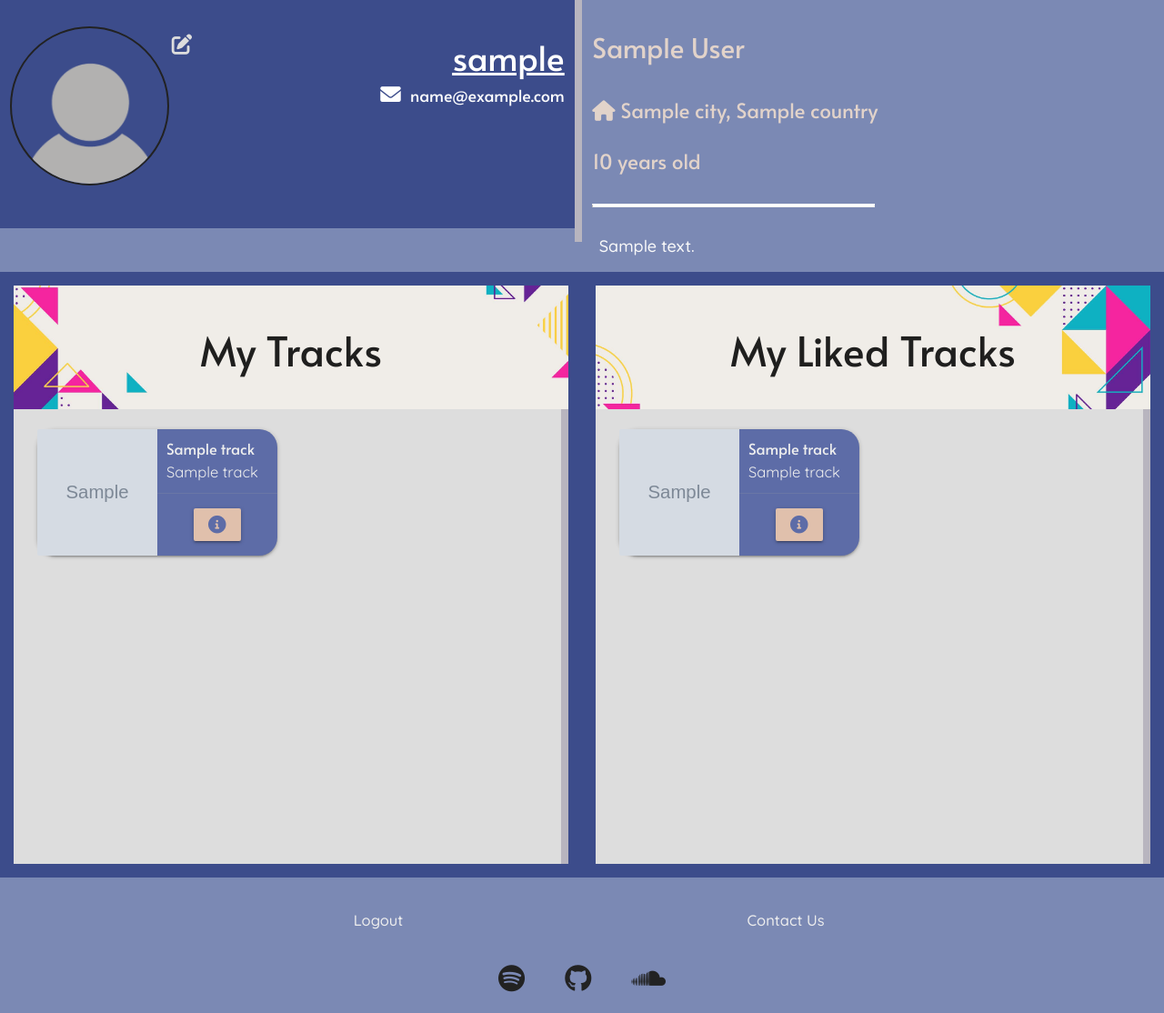
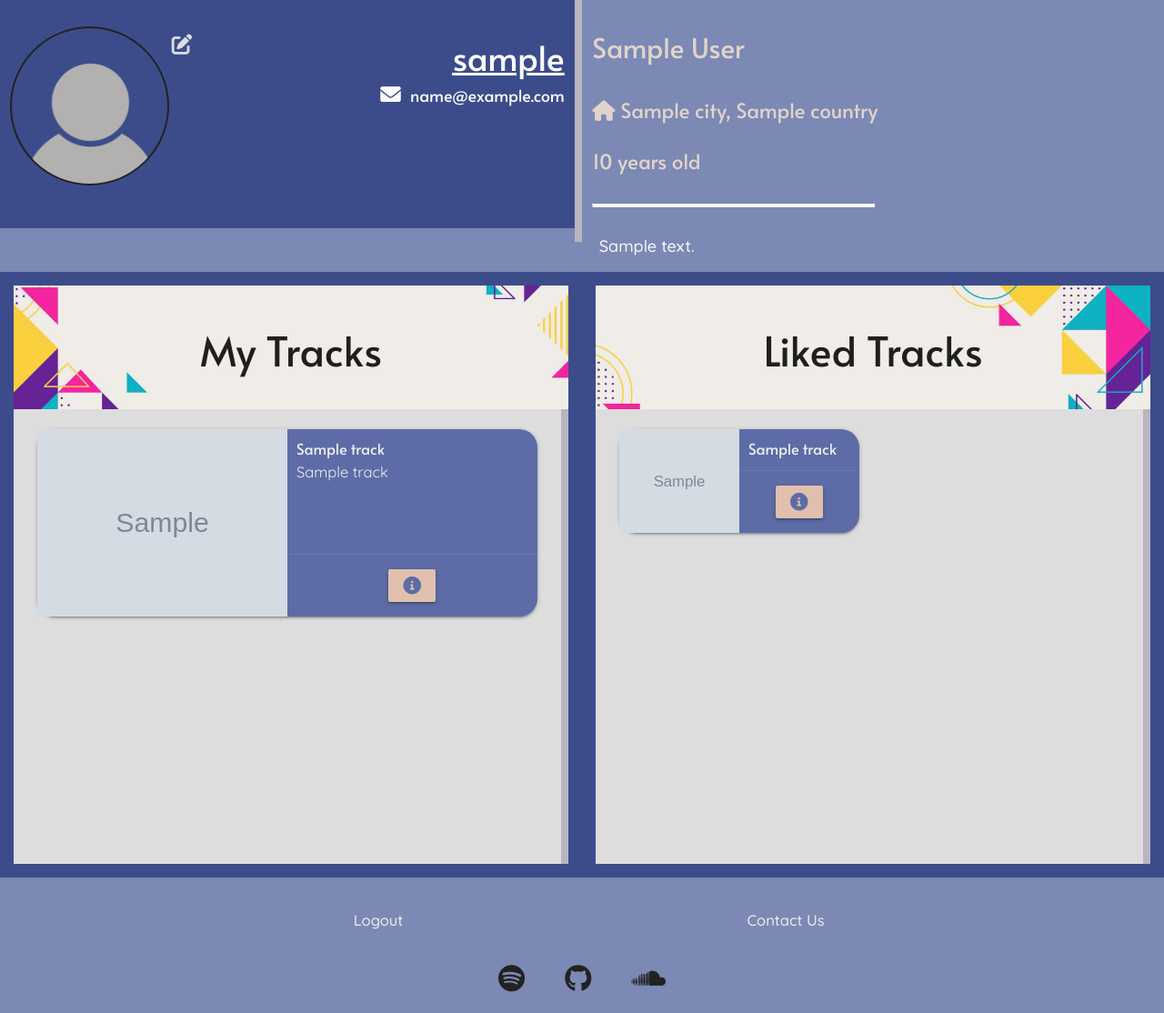
Before and after one commit to OliverCadman/cross_tracks_ci_ms3, a Flask app: template application/templates/user-profile.html in a window 1280 px wide. Shown: the part 66-1180 px from the top of the page at 91% size. Run offline with Flask 2, Linux system fonts and the light colour scheme; the visitor is signed in with stand-in values (Sample User, id 1); the template is opened without the code that fills it: most values are stand-ins (such as "Sample title", 1, 10 or a date in 2020); grey boxes marked "Sample" are stand-in pictures; some libraries are stand-ins or nearby versions.

Commit message:
Wrapped edit-profile-image form in conditional to check for session['user']

```diff
--- a/application/templates/user-profile.html
+++ b/application/templates/user-profile.html
@@ -22,6 +22,7 @@
                                 <img src="{{url_for('static', filename='images/default-user-image.png')}}"
                                     alt="Default Profile Image" class="profile-image">
                                 {% endif %}
+                                {% if session.user %}
                                 <form action="{{url_for('users.edit_profile_img', username=session['user'])}}"
                                  method="POST" id="edit-profile-img-form" enctype="multipart/form-data">
                                 <div class="profile-pic-edit-wrapper image-upload">
@@ -30,6 +31,7 @@
 
                                     </div>
                                 </form>
+                                {% endif %}
                             </div>
                         </div>
                         <div class="col s6 username-container">
@@ -92,7 +94,7 @@
                     <div class="row no-margin">
                         {% if users_tracks %}
                         {% for track in users_tracks %}
-                        <div class="col s12 m6 hide-on-small-only">
+                        <div class="col m12 hide-on-small-only">
                             <div class="card horizontal profile">
                                 <div class="card-image profile">
                                     {% if not track.image_url == '' %}
@@ -113,8 +115,8 @@
                                             <i class="fas fa-info-circle"></i>
                                         </a>
                                         {% if username["username"] == session.user %}
-                                        <a href="{{url_for('tracks.remove_liked_track', track_id=track._id, username=session.user)}}"
-                                            class="btn remove-like"><i class="fas fa-trash-alt"></i></a>
+                                        <a href="#delete_track_modal_{{track._id}}"
+                                            class="btn modal-trigger"><i class="fas fa-trash-alt"></i></a>
                                         {% endif %}
                                     </div>
                                 </div>
@@ -279,7 +281,7 @@
             </div>
             <div class="col s12 l6 liked-tracks-container">
                 <div class="col s12 liked-tracks-header-wrapper">
-                    <h5 class="liked-tracks-header">My Liked Tracks</h5>
+                    <h5 class="liked-tracks-header">Liked Tracks</h5>
                 </div>
                 <div class="track-container">
                     <div class="row no-margin">
@@ -299,7 +301,6 @@
                                 <div class="card-stacked">
                                     <div class="card-content">
                                         <p class="liked-tracks-track-name">{{track.track_name}}</p>
-                                        <p>{{track.artist_name}}</p>
                                     </div>
                                     <div class="card-action action-buttons">
                                         <a href="#more_info_modal_{{track._id}}" class="btn modal-trigger">
@@ -440,25 +441,6 @@
 <!-- <script src="{{url_for('static', filename='js/profile_image_filesize_checker.js')}}"></script> -->
 <script src="{{url_for('static', filename='js/remove-like-ajax.js')}}"></script>
 <script src="{{url_for('static', filename='js/fit-card-title.js')}}"></script>
+<script src="{{url_for('static', filename='js/update-profile-image.js')}}"></script>
 {% endblock %}
-<script>
-    document.getElementById("profile_image").onchange = function(e){
-        e.preventDefault()
-
-        document.cookie = `filesize=${e.currentTarget.files[0].size}`
-
-        console.log(document.cookie.split('=')[1])
-
-            let allowedFilesize = 0.5 * 1024 * 1024
-
-            if (document.cookie.split("=")[1] > allowedFilesize) {
-                imgTooLargeToast('Images must be less than 500KB')
-            } else {
-                document.getElementById('edit-profile-img-form').submit();
-            }
-
-
-
-    }
-</script>
 {% endblock %}
```
